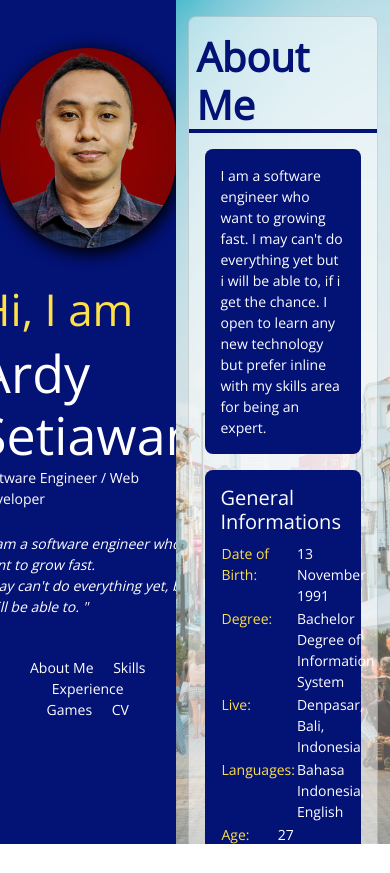
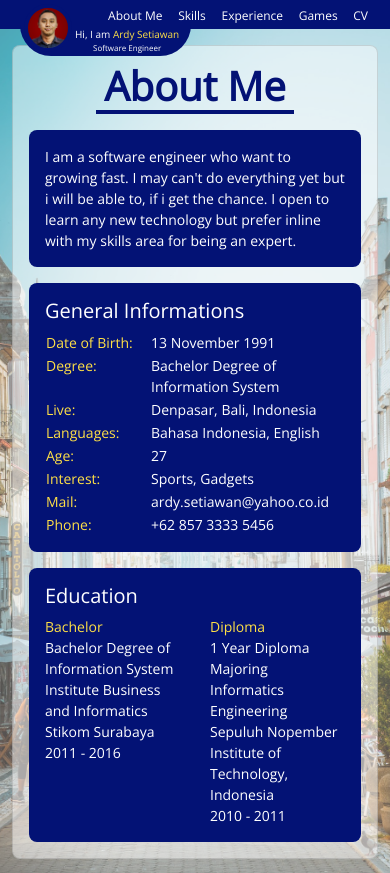
Before and after one commit to ardysetiawan13/website-curriculum-vitae, a plain HTML site: page index.html in a window 390 px wide. Before the commit the page ends 844 px from the top, so only its background shows below. Drawn offline with nearby package versions, Linux system fonts and the light colour scheme.

Commit message:
add media query for top navigation

```diff
--- a/assets/js/script.js
+++ b/assets/js/script.js
@@ -6,8 +6,17 @@ class App{
 			thisPage.addEventListener("click", (event) =>{
 				let page = event.target.dataset.page;
 				let position = document.getElementById("page-"+page);
+
+
+
+				let scrollTo = position.offsetTop;
+
+				if(screen.width < 1200){
+					scrollTo -= 24;
+				}
+
 				$(container).animate({
-					scrollTop: position.offsetTop + 16
+					scrollTop: scrollTo
 				}, 800);
 				// container.scroll({
 				//   top: position.offsetTop,
--- a/assets/sass/main.scss
+++ b/assets/sass/main.scss
@@ -12,6 +12,50 @@ body{
 	font-size: 14px;
 	color: $main-color;
 	margin-left: 45%;
+}
+nav.nav-top{
+	display: none;
+	background-color: $main-bg-color;
+	text-align: right;
+	padding: 4px;
+	padding-right: 16px;
+	.nav-item{
+		margin: 8px;
+		text-decoration: none;
+		font-size: 12px;
+		color: $main-color;
+	}
+
+	div.icon{
+		position: absolute;
+		top: 4px;
+		left: 24px;
+		$icon-diameter: 48px;
+		width: $icon-diameter;
+		height: $icon-diameter;
+		border-radius: $icon-diameter/2;
+		background-image: url("../images/profile.jpg");
+		background-position: center center;
+		background-size: cover;
+		// box-shadow: 2px 4px 16px 2px #000000;
+		border: 4px solid $main-bg-color;
+		z-index: 2;
+	}
+	div.greeting{
+		position: absolute;
+		top: 0px;
+		left: 40px;
+		background-color: $main-bg-color;
+		color: $main-color;
+		padding: 8px 12px 8px 36px;
+		border-bottom-right-radius: 24px;
+		border-bottom-left-radius: 8px;
+		z-index: 1;
+		text-align: center;
+		.title{
+			font-size: 10px;
+		}
+	}
 }
 .page{
 	display: flex;
@@ -58,6 +102,7 @@ table.biodata{
 	tr{
 		td{
 			vertical-align: top;
+			min-width: 100px;
 		}
 		td:nth-child(1){
 			width: 35%;
@@ -74,9 +119,12 @@ table.biodata{
 }
 table.table-legend{
 	tr{
-		td:nth-child(2){
-			text-align: right;
-			width: 24px;
+		td{
+			vertical-align: top;
+			&:nth-child(2){
+				text-align: right;
+				width: 24px;
+			}
 		}
 	}
 }
--- a/assets/sass/media-query.scss
+++ b/assets/sass/media-query.scss
@@ -1,6 +1,6 @@
 @media only screen and (max-width: 1200px) {
 	.side-left{
-
+		display: block;
 		.icon-container{
 			.icon{
 				$icon-diameter: 200px;
@@ -28,13 +28,42 @@
 			}
 		}
 		nav{
-		.nav-item{
-			font-size: 14px;
+			padding: 0;
+			.nav-item{
+				font-size: 14px;
+			}
 		}
 	}
+}
+@media only screen and (max-width: 992.5px) {
+	.side-left{
+		display: none;
+	}
+	nav.nav-top{
+		display: block;
+	}
+	body{
+		margin-left: 0;
 	}
 }
-
+@media only screen and (max-width: 560px) {
+	div.greeting{
+		top: 25px !important;
+		left: 20px !important;
+		font-size: 10px;
+		color: $main-color;
+		padding: 2px 12px 2px 55px !important;
+    	border-bottom-right-radius: 32px !important;
+    	border-bottom-left-radius: 32px !important;
+		z-index: 0;
+		.title{
+			font-size: 8px !important;
+		}
+	}
+	a.nav-item{
+		margin: 6px !important;
+	}
+}
 
 // @media only screen and (max-width: 1200px) {
 // 	.side-left{
--- a/assets/sass/side-left.scss
+++ b/assets/sass/side-left.scss
@@ -67,4 +67,12 @@
 			margin: 4px 8px;
 		}
 	}
+	footer{
+		position: absolute;
+		bottom: 16px;
+		width: 100%;
+		text-align: center;
+		font-size: 10px;
+		color: rgba(255,224,70, 0.7);
+	}
 }
--- a/index.html
+++ b/index.html
@@ -9,11 +9,8 @@
 	<link href="https://fonts.googleapis.com/css?family=Open+Sans&display=swap" rel="stylesheet">
 	<link href="assets/plugins/bootstrap.min.css" rel="stylesheet">
 	<link href="assets/plugins/fontawesome-free-5.10.1-web/css/all.css" rel="stylesheet">
-	<link href="assets/css/main.min.css" rel="stylesheet">
+	<link href="assets/css/main.min.css?v=2019082004" rel="stylesheet">
 	<style type="text/css">
-		html {
-	  		scroll-behavior: smooth;
-		}
 		#tictactoe{
 			width: 100%;
 			height: 552px;
@@ -22,9 +19,23 @@
 	</style>
 	<script type="text/javascript" src="assets/plugins/jquery-3.4.1.min.js"></script>
 	<script type="text/javascript" src="assets/plugins/moment.js"></script>
-	<script type="text/javascript" src="assets/js/script.js"></script>
+	<script type="text/javascript" src="assets/js/script.js?v=2019082002"></script>
 </head>
 <body>
+	<nav class="nav-top">
+		<div class="icon">
+
+		</div>
+		<div class="greeting">
+			<div>Hi, I am <span class="text-yellow">Ardy Setiawan</span></div>
+			<div class="title">Software Engineer</div>
+		</div>
+		<a class="nav-item" href="javascript:;" data-page="aboutme">About Me</a>
+		<a class="nav-item" href="javascript:;" data-page="skills">Skills</a>
+		<a class="nav-item" href="javascript:;" data-page="experience">Experience</a>
+		<a class="nav-item" href="javascript:;" data-page="games">Games</a>
+		<a class="nav-item" href="javascript:;" data-page="cv">CV</a>
+	</nav>
 	<div class="side-left">
 		<div class="icon-container">
 			<div class="icon">
@@ -52,6 +63,10 @@
 			<a class="nav-item" href="javascript:;" data-page="games">Games</a>
 			<a class="nav-item" href="javascript:;" data-page="cv">CV</a>
 		</nav>
+
+		<footer>
+			created on August 2019 by me
+		</footer>
 	</div>
 	<div class="side-right">
 		<div class="background-overlay">
@@ -368,7 +383,7 @@
 									<li>Enjoy!</li>
 								</ul>
 							</div>
-							<div class="bg-white br-default mx-4 my-2">
+							<div class="bg-white br-default mx-lg-4 my-2">
 								<iframe src="assets/others/tictactoe/index.html" id="tictactoe"></iframe>
 							</div>
 						</section>
```
Also changed, not shown: assets/css/main.css, assets/css/main.min.css, 1 other file.
